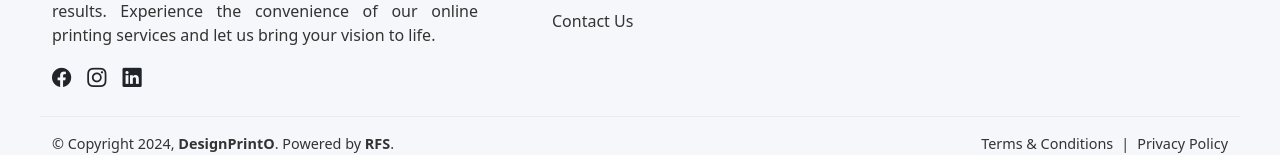
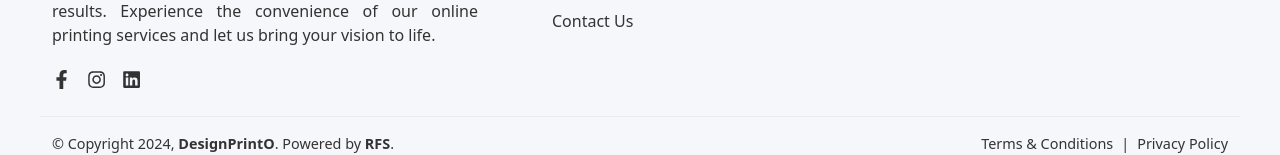
Before and after one commit to Hamzarfs/designprinto, a React (Create React App) app: page /about-us in a window 1280 px wide. Shown: the part 3634-3789 px from the top of the page. Built offline with nearby package versions, Linux system fonts and the light colour scheme.

Commit message:
servicespag

```diff
--- a/src/components/contactform.js
+++ b/src/components/contactform.js
@@ -99,9 +99,9 @@ const ContactUsform = () => {
                                 </a>
                                 {/* Social Icons */}
                                 <div className="contactuspg-social-icons d-flex">
-                                <a href= "https://www.facebook.com/TheAppDesign/" className="contactuspg-icon"><FaFacebookF /></a>
-                                <a href= "https://www.instagram.com/theappdesign_/" className="contactuspg-icon"><FaInstagram /></a>
-                                <a href="https://www.linkedin.com/company/the-app-design/" className="contactuspg-icon"><FaLinkedin /></a>
+                                <a href= "https://www.facebook.com/DesignprintoUSA/" className="contactuspg-icon"><FaFacebookF /></a>
+                                <a href= "https://www.instagram.com/design_print_o/" className="contactuspg-icon"><FaInstagram /></a>
+                                <a href="https://www.linkedin.com/company/design-printo/" className="contactuspg-icon"><FaLinkedin /></a>
 
                                 </div>
                             </div>
--- a/src/components/footer.js
+++ b/src/components/footer.js
@@ -1,6 +1,7 @@
 import React from 'react';
 import '../footer.css'; // Import the updated CSS
 import 'bootstrap-icons/font/bootstrap-icons.css';  // Bootstrap Icons
+import { FaFacebookF, FaInstagram, FaTwitter, FaLinkedin, FaPhoneAlt, FaEnvelope, FaMapMarkerAlt } from 'react-icons/fa';
 
 import footerlogo from '../images/Design Printo-Logo Black2-02.svg';
 
@@ -26,15 +27,10 @@ const Footer = () => {
             </p>
 
             <div className="social-icons d-flex gap-3">
-              <a href="#" className="text-dark">
-              <i className="bi bi-facebook"></i>
-              </a>
-              <a href="#" className="text-dark">
-                <i className="bi bi-instagram"></i>
-              </a>
-              <a href="#" className="text-dark">
-                <i className="bi bi-linkedin"></i>
-              </a>
+               <a href= "https://www.facebook.com/DesignprintoUSA/" className="contactuspg-icon"><FaFacebookF /></a>
+              <a href= "https://www.instagram.com/design_print_o/" className="contactuspg-icon"><FaInstagram /></a>
+               <a href="https://www.linkedin.com/company/design-printo/" className="contactuspg-icon"><FaLinkedin /></a>
+
             </div>
           </div>
           {/* Information */}
--- a/src/footer.css
+++ b/src/footer.css
@@ -36,7 +36,7 @@
 
 .custom-footer a:hover {
   text-decoration: underline;
-  color: #007bff; /* Bootstrap primary color for hover */
+  color: #427AC7; /* Bootstrap primary color for hover */
 }
 
 .custom-footer .social-icons {
@@ -52,7 +52,7 @@
 }
 
 .custom-footer .social-icons a:hover {
-  color: #007bff; /* Change icon color on hover */
+  color: #000; /* Change icon color on hover */
 }
 
 /* Footer Bottom Section */
@@ -72,7 +72,7 @@
 }
 
 .custom-footer .footer-bottom a:hover {
-  color: #007bff;
+  color:  linear-gradient(90deg, #1794d7, #DF2588, #F2AF26);
 }
 
 @media (max-width: 992px) {
--- a/src/pages/ThankYou.js
+++ b/src/pages/ThankYou.js
@@ -1,7 +1,7 @@
 import HeaderSection from '../components/Header';
 import Footer from '../components/footer';
 // import ThankYouSection from "../components/ThankYouSection";
-import aboutusbc from '../images/aboutus.png';
+import aboutusbc from '../images/blogs.png';
 import BreadcrumbSection from '../components/BreadCrumb';
 
 const ThankYouPage = () => {
```
